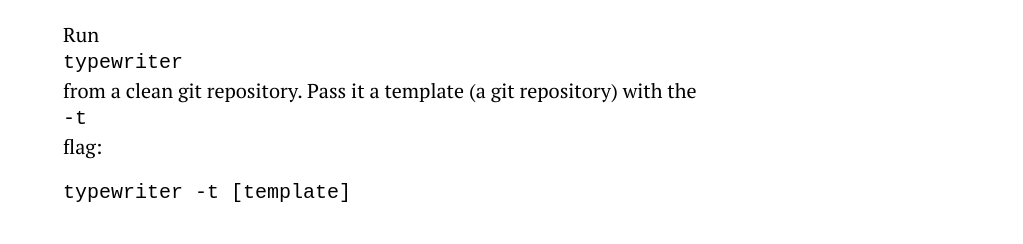
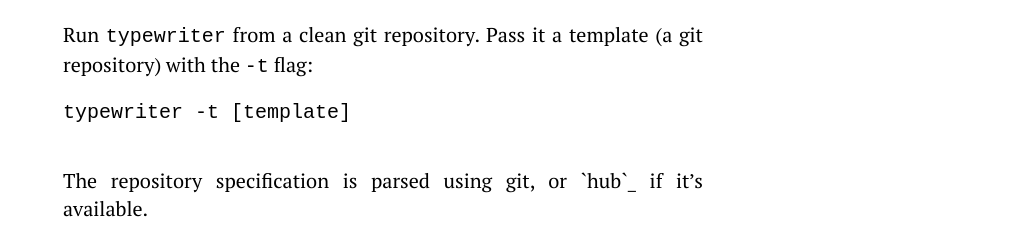
Before and after one commit to lvh/typewriter, a plain HTML site: page index.html in a window 1280 px wide. Shown: the part 546-790 px from the top of the page, without its empty margins (257-1280 px from the left). Drawn offline with Linux system fonts and the light colour scheme.

Commit message:
Updated style

```diff
--- a/style.css
+++ b/style.css
@@ -2,7 +2,7 @@
   font-family: "PT Serif";
   font-size: 20px;
 }
-pre, code {
+code {
   font-family: monospace;
 }
 h1, p:first-child {
@@ -10,7 +10,7 @@
 }
 h1,
 p,
-code,
+pre > code,
 section#body > img {
   display: block;
   margin-left: auto;
```
